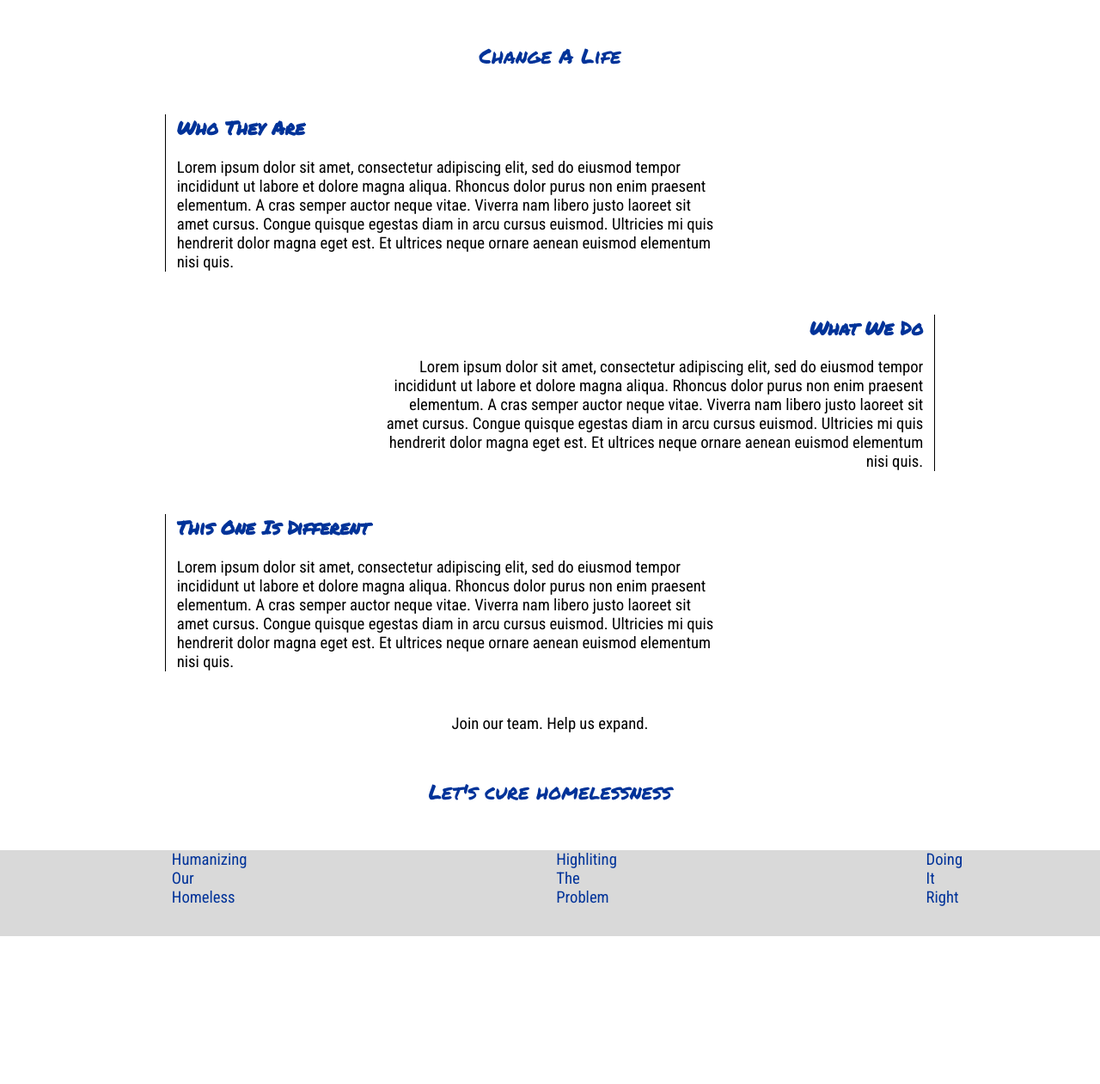
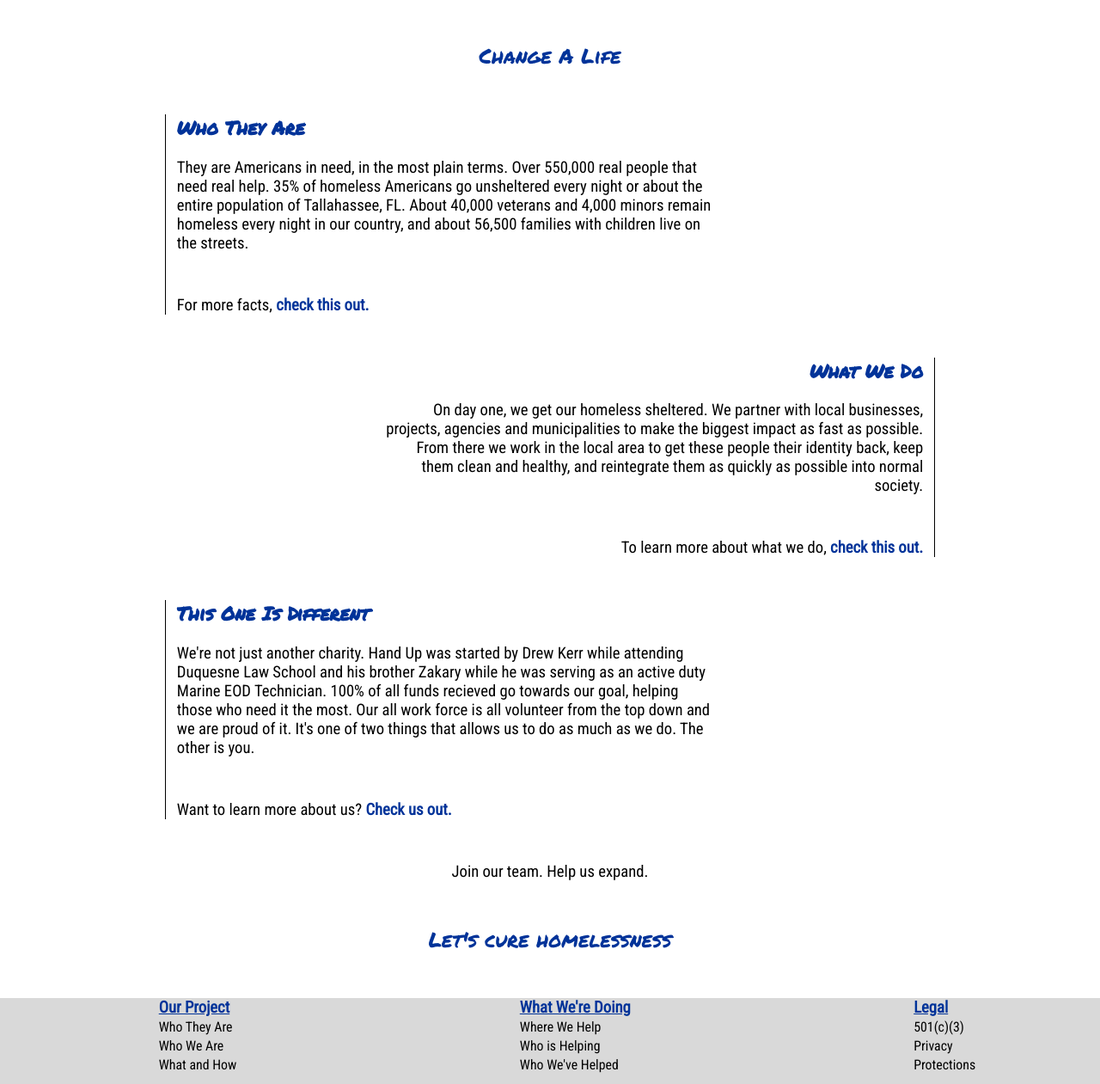
Before and after one commit to zkerr577/Bubble, a PHP site: page / in a window 1280 px wide. Shown: the part 654-1915 px from the top of the page at 86% size. Before the commit the page ends 1743 px from the top, so only its background shows below. Run offline with PHP 8.4, Linux system fonts and the light colour scheme.

Commit message:
New Text
Customized most of the text on the page and added many new links. I am going to work in PHP from here to reuse code easier. Will also start working on other site pages.

```diff
--- a/index.html
+++ b/index.html
@@ -39,7 +39,7 @@
                         <a href="#" class="button dropbtn">Opportunities</a>
 
                         <div class="mydrop">
-                            <a href="#" class="leftalign">To Help Them</a>
+                            <a href="#">To Help Them</a>
                             <a href="#">To Help Us</a>
                         </div>
                     </div>
@@ -100,7 +100,11 @@
 
                 <h3 class="divTitle">Who They Are</h3>
 
-                <p>Lorem ipsum dolor sit amet, consectetur adipiscing elit, sed do eiusmod tempor incididunt ut labore et dolore magna aliqua. Rhoncus dolor purus non enim praesent elementum. A cras semper auctor neque vitae. Viverra nam libero justo laoreet sit amet cursus. Congue quisque egestas diam in arcu cursus euismod. Ultricies mi quis hendrerit dolor magna eget est. Et ultrices neque ornare aenean euismod elementum nisi quis.</p>
+                <p>They are Americans in need, in the most plain terms. Over 550,000 real people that need real help. 35% of homeless Americans go unsheltered every night or about the entire population of Tallahassee, FL. About 40,000 veterans and 4,000 minors remain homeless every night in our country, and about 56,500 families with children live on the streets.</p>
+
+                <div class="bigSpace">
+                    <p>For more facts, <a href="#" class="inLink">check this out.</a></p>
+                </div>
 
             </div>
 
@@ -108,7 +112,11 @@
 
                 <h3 class="divTitle">What We Do</h3>
 
-                <p>Lorem ipsum dolor sit amet, consectetur adipiscing elit, sed do eiusmod tempor incididunt ut labore et dolore magna aliqua. Rhoncus dolor purus non enim praesent elementum. A cras semper auctor neque vitae. Viverra nam libero justo laoreet sit amet cursus. Congue quisque egestas diam in arcu cursus euismod. Ultricies mi quis hendrerit dolor magna eget est. Et ultrices neque ornare aenean euismod elementum nisi quis.</p>
+                <p>On day one, we get our homeless sheltered. We partner with local businesses, projects, agencies and municipalities to make the biggest impact as fast as possible. From there we work in the local area to get these people their identity back, keep them clean and healthy, and reintegrate them as quickly as possible into normal society. </p>
+
+                <div class="bigSpace">
+                    <p>To learn more about what we do, <a href="#" class="inLink">check this out.</a></p>
+                </div>
 
             </div>
 
@@ -116,7 +124,11 @@
 
                 <h3 class="divTitle">This One Is Different</h3>
 
-                <p>Lorem ipsum dolor sit amet, consectetur adipiscing elit, sed do eiusmod tempor incididunt ut labore et dolore magna aliqua. Rhoncus dolor purus non enim praesent elementum. A cras semper auctor neque vitae. Viverra nam libero justo laoreet sit amet cursus. Congue quisque egestas diam in arcu cursus euismod. Ultricies mi quis hendrerit dolor magna eget est. Et ultrices neque ornare aenean euismod elementum nisi quis.</p>
+                <p>We're not just another charity. Hand Up was started by Drew Kerr while attending Duquesne Law School and his brother Zakary while he was serving as an active duty Marine EOD Technician. 100% of all funds recieved go towards our goal, helping those who need it the most. Our all work force is all volunteer from the top down and we are proud of it. It's one of two things that allows us to do as much as we do. The other is you.</p>
+
+                <div class="bigSpace">
+                    <p>Want to learn more about us? <a href="#" class="inLink">Check us out.</a></p>
+                </div>
 
             </div>
 
@@ -137,23 +149,32 @@
 
 
     <footer>
+        <div>
             <ul>
-            <li>Humanizing</li>
-            <li>Our</li>
-            <li>Homeless</li>
+                <h4 style="text-decoration: underline">Our Project</h4>
+                <li><a href="#" class="littleLink">Who They Are</a></li>
+                <li><a href="#" class="littleLink">Who We Are</a></li>
+                <li><a href="#" class="littleLink">What and How</a></li>
             </ul>
+        </div>
 
+        <div>
             <ul>
-            <li>Highliting</li>
-            <li>The</li>
-            <li>Problem</li>
+                <h4 style="text-decoration: underline">What We're Doing</h4>
+                <li><a href="#" class="littleLink">Where We Help</a></li>
+                <li><a href="#" class="littleLink">Who is Helping</a></li>
+                <li><a href="#" class="littleLink">Who We've Helped</a></li>
             </ul>
+        </div>
 
+        <div>
             <ul>
-            <li>Doing</li>
-            <li>It</li>
-            <li>Right</li>
+                <h4 style="text-decoration: underline">Legal</h4>
+                <li><a href="#" class="littleLink">501(c)(3)</a></li>
+                <li><a href="#" class="littleLink">Privacy</a></li>
+                <li><a href="#" class="littleLink">Protections</a></li>
             </ul>
+        </div>
     </footer>
 
 
--- a/style.css
+++ b/style.css
@@ -97,6 +97,15 @@ footer {
     margin: 15px auto;
 }
 
+.inLink {
+    color: #039;
+    font-weight: 700;
+}
+
+.littleLink {
+    font-size: .85rem;
+}
+
 .button {
     padding: 1rem 15px;
 }
```
Lines whose indentation alone changed are shown as unchanged.
